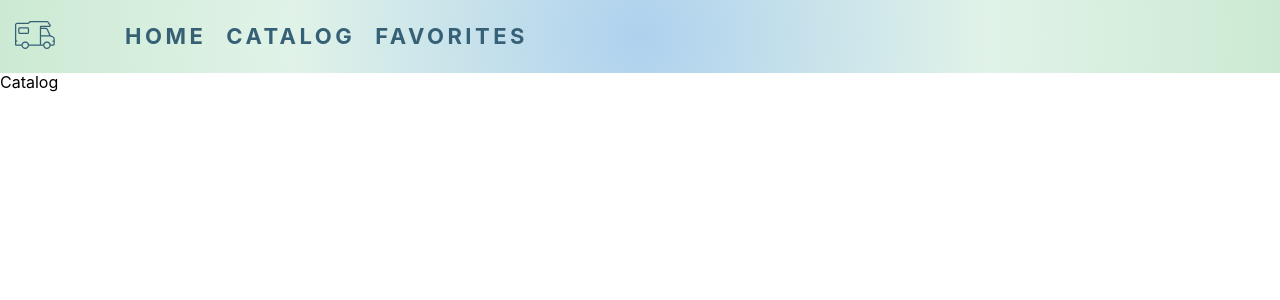
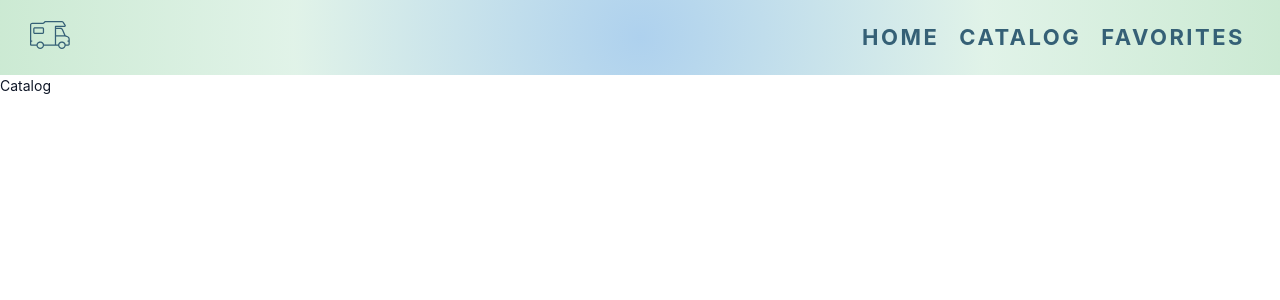
Before and after one commit to DanaKonyk/camper-book-app, a React (Create React App) app: page /camper-book-app/catalog in a window 1280 px wide. Shown: the top 300 px of the page. Built offline with nearby package versions, Linux system fonts and the light colour scheme.

Commit message:
homepage + css

```diff
--- a/src/components/Layout/Layout.jsx
+++ b/src/components/Layout/Layout.jsx
@@ -1,11 +1,9 @@
-import { Outlet } from "react-router-dom";
-import { Suspense } from "react";
-import { Navigation } from "components/Navigation/Navigation";
+import { Outlet } from 'react-router-dom';
+import { Suspense } from 'react';
 
 const Layout = () => {
   return (
     <>
-      <Navigation />
       <Suspense fallback={null}>
         <Outlet />
       </Suspense>
--- a/src/components/Navigation/Navigation.jsx
+++ b/src/components/Navigation/Navigation.jsx
@@ -14,7 +14,7 @@ export const Navigation = () => {
             </svg>
           </NavLink>
         </div>
-        <div className={css.navWrap}>
+        <div>
           <NavLink to="/" className={css.link}>
             Home
           </NavLink>
--- a/src/components/Navigation/Navigation.module.css
+++ b/src/components/Navigation/Navigation.module.css
@@ -1,7 +1,4 @@
 .header {
-    display: flex;
-    align-items: center;
-    justify-content: space-between;
     width: 100%;
     background: rgb(174, 209, 238);
     background: radial-gradient(circle, rgba(174, 209, 238, 1) 0%, rgba(175, 223, 195, 0.38139005602240894) 54%, rgba(163, 217, 176, 0.5578606442577031) 100%, rgba(164, 233, 148, 0.5270483193277311) 100%);
@@ -10,20 +7,13 @@
 }
 
 .nav {
-    margin: 0, 15px;
+    margin-left: 15px;
     display: flex;
     align-items: center;
     justify-content: space-between;
     gap: 70px;
 }
 
-/* .navWrapnavWrap {
-    margin: 0, 15px;
-    display: flex;
-    align-items: center;
-    justify-content: center;
-    gap: 70px;
-} */
 
 .link {
     text-decoration: none;
@@ -33,7 +23,7 @@
     color: #356076;
     text-align: center;
     text-transform: uppercase;
-    letter-spacing: 3.5px;
+    letter-spacing: 2.5px;
     transition: all 0.5s ease-out;
 
 }
--- a/src/index.css
+++ b/src/index.css
@@ -1,15 +1,76 @@
 @import 'modern-normalize/modern-normalize.css';
 
-body {
-  margin: 0;
-  font-family: -apple-system, BlinkMacSystemFont, 'Segoe UI', 'Roboto', 'Oxygen',
-    'Ubuntu', 'Cantarell', 'Fira Sans', 'Droid Sans', 'Helvetica Neue',
-    sans-serif;
-  -webkit-font-smoothing: antialiased;
-  -moz-osx-font-smoothing: grayscale;
+:root {
+  --main-text-color: #101828;
+  --text-color: #475467;
+  --second-color: #FFFFFF;
+  --button-color: #e44848;
+  --button-hover-color: #d84343;
+  --description-card-color: #f2f4f7;
+  --input-color: #f7f7f7;
 }
 
-code {
-  font-family: source-code-pro, Menlo, Monaco, Consolas, 'Courier New',
-    monospace;
+*,
+*::before,
+*::after {
+  box-sizing: border-box;
 }
+
+body {
+  font-family: 'Inter', sans-serif;
+  font-weight: 400;
+  font-style: normal;
+  font-size: 14px;
+  line-height: 1.5;
+  color: var(--main-text-color);
+  margin: 0;
+}
+
+::-webkit-scrollbar {
+  width: 7px;
+}
+
+::-webkit-scrollbar-thumb {
+  background-color: var(--button-color);
+  border-radius: 7px;
+}
+
+::-webkit-scrollbar-track {
+  background-color: var(--text-color);
+}
+
+h1,
+h2,
+h3,
+h4,
+h5,
+h6,
+p {
+  margin: 0;
+}
+
+ul,
+ol {
+  margin: 0;
+  padding: 0;
+  list-style-type: none;
+}
+
+a {
+  color: currentColor;
+  text-decoration: none;
+}
+
+button {
+  font-family: inherit;
+  border: none;
+  padding: 0;
+  background-color: transparent;
+  cursor: pointer;
+}
+
+input {
+  font-family: inherit;
+}
+
+;
--- a/src/pages/CatalogPage/Catalog.jsx
+++ b/src/pages/CatalogPage/Catalog.jsx
@@ -1,5 +1,11 @@
-import React from "react";
+import { Navigation } from 'components/Navigation/Navigation';
+import React from 'react';
 
 export default function Catalog() {
-  return <div>Catalog</div>;
+  return (
+    <>
+      <Navigation />
+      <div>Catalog</div>
+    </>
+  );
 }
--- a/src/pages/FavoritesPage/Favorites.jsx
+++ b/src/pages/FavoritesPage/Favorites.jsx
@@ -1,5 +1,11 @@
-import React from "react";
+import { Navigation } from 'components/Navigation/Navigation';
+import React from 'react';
 
 export default function Favorites() {
-  return <div>Favorites</div>;
+  return (
+    <>
+      <Navigation />
+      <div>Favorites</div>
+    </>
+  );
 }
--- a/src/pages/HomePage/Home.jsx
+++ b/src/pages/HomePage/Home.jsx
@@ -1,5 +1,6 @@
 import React from 'react';
 import css from './Home.module.css';
+import { Link } from 'react-router-dom';
 
 export default function Home() {
   return (
@@ -11,6 +12,9 @@ export default function Home() {
         way to connect to others. Go and book the best van for the vacation of
         your dream.
       </p>
+      <Link className={css.link} to={'/catalog'}>
+        Go to catalog
+      </Link>
     </div>
   );
 }
--- a/src/pages/HomePage/Home.module.css
+++ b/src/pages/HomePage/Home.module.css
@@ -37,3 +37,30 @@
     margin-left: auto;
     margin-right: auto;
 }
+
+.link {
+    display: flex;
+    width: 140px;
+    height: 2px;
+    padding: 24px 10px;
+    justify-content: center;
+    align-items: center;
+    border-radius: 12px;
+    background: #549abd;
+    color: #fff;
+    margin-top: 60px;
+    margin-left: auto;
+    margin-right: auto;
+    font-size: 14px;
+    font-style: normal;
+    font-weight: 600;
+    line-height: 1.42;
+    text-transform: uppercase;
+    text-decoration: none;
+    box-shadow: 0px 3px 1px -2px rgba(0, 0, 0, 0.2),
+        0px 2px 2px 0px rgba(0, 0, 0, 0.14), 0px 1px 5px 0px rgba(0, 0, 0, 0.12);
+
+    &:hover {
+        background-color: #356076;
+    }
+}
```
